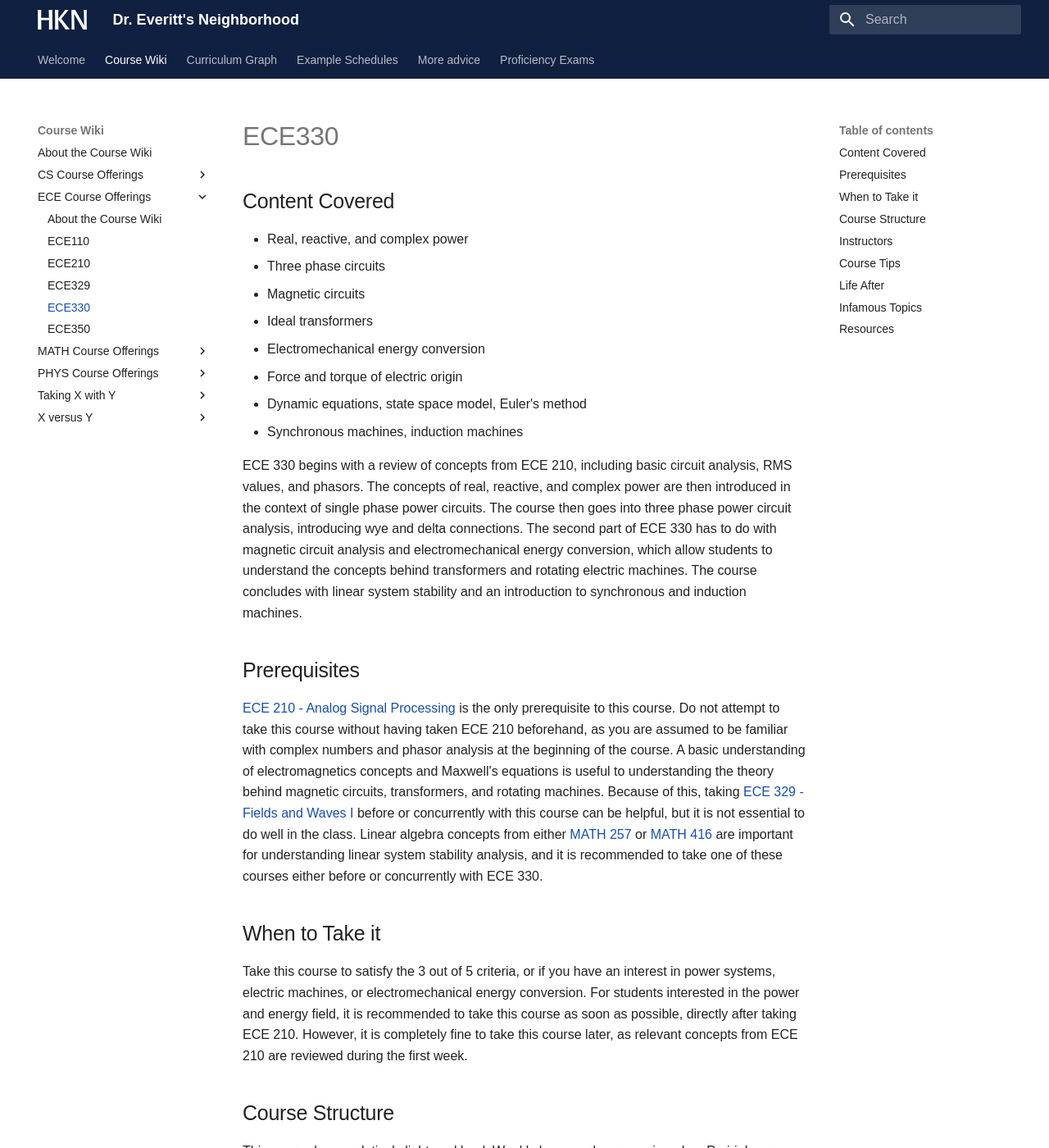
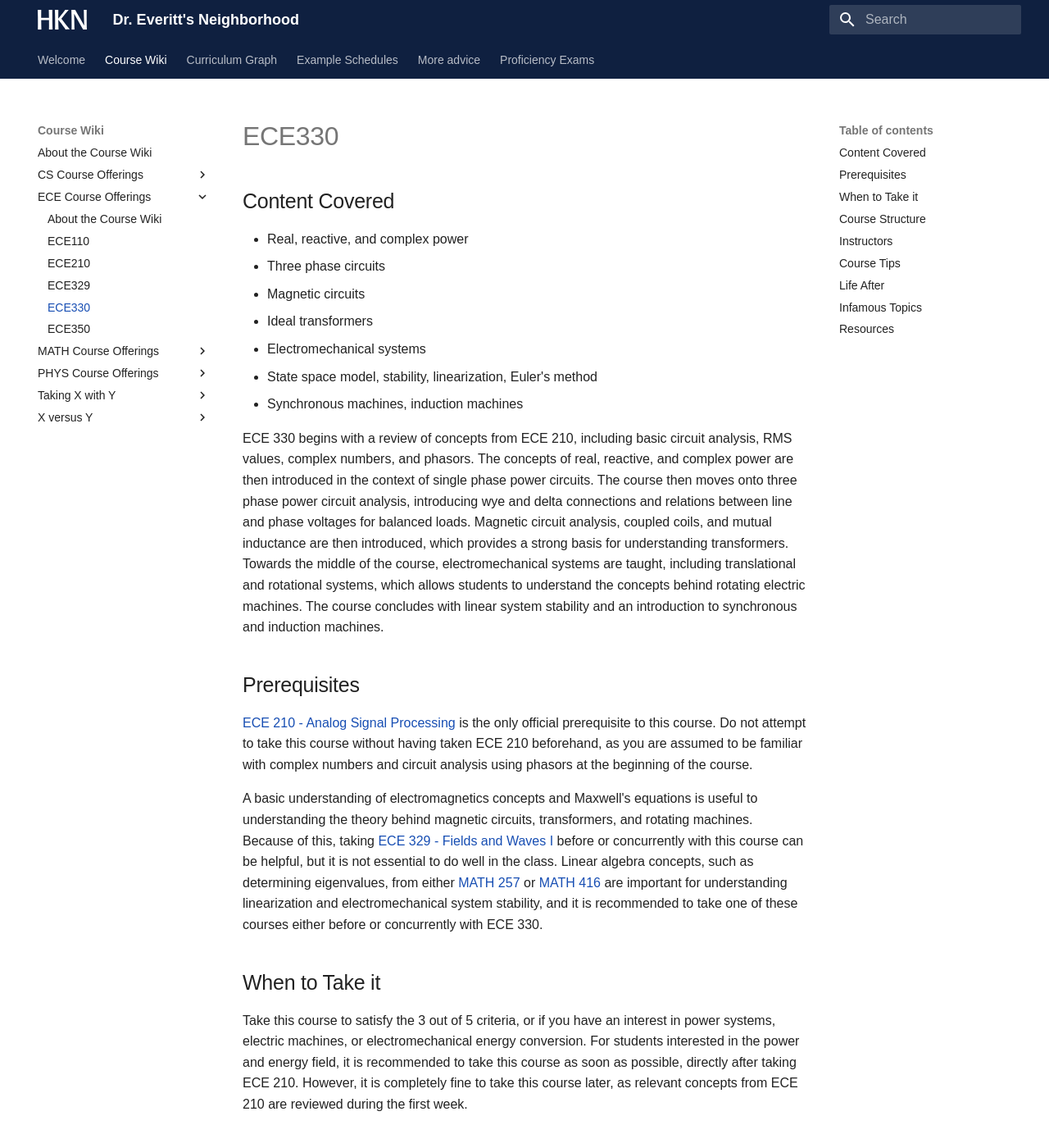
Before and after one commit to hkn-alpha/wiki, an MkDocs documentation site: the page built from docs/Course Wiki/ECE Course Offerings/ECE330.md, in a window 1280 px wide and 1400 px high. Shown: the whole window at 82% size. Built offline with MkDocs 1.6.1 and Material for MkDocs 9.7.7, drawn with Linux system fonts in a browser that asks for light colours; some web fonts are replaced; some of the changed text lies outside the part shown.

Commit message:
Updated ECE 330 page

```diff
--- a/docs/Course Wiki/ECE Course Offerings/ECE330.md
+++ b/docs/Course Wiki/ECE Course Offerings/ECE330.md
@@ -6,16 +6,17 @@
 - Three phase circuits
 - Magnetic circuits
 - Ideal transformers
-- Electromechanical energy conversion
-- Force and torque of electric origin
-- Dynamic equations, state space model, Euler's method
+- Electromechanical systems
+- State space model, stability, linearization, Euler's method
 - Synchronous machines, induction machines
 
-ECE 330 begins with a review of concepts from ECE 210, including basic circuit analysis, RMS values, and phasors.  The concepts of real, reactive, and complex power are then introduced in the context of single phase power circuits.  The course then goes into three phase power circuit analysis, introducing wye and delta connections.  The second part of ECE 330 has to do with magnetic circuit analysis and electromechanical energy conversion, which allow students to understand the concepts behind transformers and rotating electric machines.  The course concludes with linear system stability and an introduction to synchronous and induction machines.
+ECE 330 begins with a review of concepts from ECE 210, including basic circuit analysis, RMS values, complex numbers, and phasors.  The concepts of real, reactive, and complex power are then introduced in the context of single phase power circuits.  The course then moves onto three phase power circuit analysis, introducing wye and delta connections and relations between line and phase voltages for balanced loads.  Magnetic circuit analysis, coupled coils, and mutual inductance are then introduced, which provides a strong basis for understanding transformers.  Towards the middle of the course, electromechanical systems are taught, including translational and rotational systems, which allows students to understand the concepts behind rotating electric machines.  The course concludes with linear system stability and an introduction to synchronous and induction machines.
 
 ## Prerequisites
 
-[ECE 210 - Analog Signal Processing](ECE210.md) is the only prerequisite to this course.  Do not attempt to take this course without having taken ECE 210 beforehand, as you are assumed to be familiar with complex numbers and phasor analysis at the beginning of the course.  A basic understanding of electromagnetics concepts and Maxwell's equations is useful to understanding the theory behind magnetic circuits, transformers, and rotating machines.  Because of this, taking [ECE 329 - Fields and Waves I](ECE329.md) before or concurrently with this course can be helpful, but it is not essential to do well in the class.  Linear algebra concepts from either [MATH 257](../MATH%20Course%20Offerings/MATH257.md) or [MATH 416](../MATH%20Course%20Offerings/MATH416.md) are important for understanding linear system stability analysis, and it is recommended to take one of these courses either before or concurrently with ECE 330.
+[ECE 210 - Analog Signal Processing](ECE210.md) is the only official prerequisite to this course.  Do not attempt to take this course without having taken ECE 210 beforehand, as you are assumed to be familiar with complex numbers and circuit analysis using phasors at the beginning of the course.
+
+A basic understanding of electromagnetics concepts and Maxwell's equations is useful to understanding the theory behind magnetic circuits, transformers, and rotating machines.  Because of this, taking [ECE 329 - Fields and Waves I](ECE329.md) before or concurrently with this course can be helpful, but it is not essential to do well in the class.  Linear algebra concepts, such as determining eigenvalues, from either [MATH 257](../MATH%20Course%20Offerings/MATH257.md) or [MATH 416](../MATH%20Course%20Offerings/MATH416.md) are important for understanding linearization and electromechanical system stability, and it is recommended to take one of these courses either before or concurrently with ECE 330.
 
 ## When to Take it
 
@@ -31,7 +32,7 @@
 
 ## Instructors
 
-Professors Jonathon Schuh, Olga Mironenko, and Richard Zhang have taught the course recently.  All are very knowledgeable about the power field; you can't go wrong with any of them.
+Professors Jonathon Schuh, Olga Mironenko, and Richard Zhang have taught the course recently.  The professors all have strong backgrounds in the power field and are very easy to ask questions to.  Going to their office hours is recommended.
 
 ## Course Tips
 
@@ -39,12 +40,16 @@
 
 ## Life After
 
-[ECE 431 - Electric Machinery](ECE431.md) and [ECE 476 - Power System Analysis](ECE476.md) both have ECE 330 as a prerequisite.  ECE 431 follows on directly from ECE 330 and focuses on transformers and rotating electric machines.  ECE 431 also has a lab component where students make measurements, perform tests, and determine performance characteristics of electric machines.  ECE 476 is a course on power systems, covering transmission line modeling, power flow, transient stability, and short circuit analysis.  Students who are interested in power systems should also consider taking [ECE 464 - Power Electronics](ECE464.md) (prerequisite: [ECE 342](ECE342.md)) and [ECE 469 - Power Electronics Laboratory](ECE469.md) (prerequisite: [ECE 343](ECE343.md)), which cover power electronic switching devices and power converters.  ECE 431 is only offered during the spring semester, while ECE 464, ECE 469, and ECE 476 are only offered during the spring semester.
+ECE 330 opens the door to the power and energy field.  You should take this course if you are interested in power generation, electric motors, generators, and drives, transformer design, power electronics, or renewable energy.
 
-[ECE 333 - Green Electric Energy](ECE333.md) is another great course that is offered every semester. If you are interested in alternative energy such as wind turbines and photo-voltaic cells, you should consider ECE 333. You could also take up Solar Decathlon, which is a two semesters course that satisfies your senior design criteria as well. Finally, if you wish to specialize in the control area, you should also take up [ECE 486 - Control Systems](ECE486.md); this course will help you in power electronic design and lead the way to advanced grid system control.
+[ECE 431 - Electric Machinery](ECE431.md) and [ECE 476 - Power System Analysis](ECE476.md) both have ECE 330 as a prerequisite.  ECE 431 follows on directly from ECE 330 and focuses on transformers and rotating electric machines.  ECE 431 also has a lab component where students make measurements, perform tests, and determine performance characteristics of electric machines.  ECE 476 is a course on power systems, covering topics such as transmission line modeling, power flow, transient stability, and short circuit analysis.
+
+Students who are interested in power systems should also consider taking [ECE 464 - Power Electronics](ECE464.md) (prerequisite: [ECE 342](ECE342.md)) and [ECE 469 - Power Electronics Laboratory](ECE469.md) (prerequisite: [ECE 343](ECE343.md)), which cover power electronic switching devices and power converters.  ECE 431 is only offered during the spring semester, while ECE 464, ECE 469, and ECE 476 are only offered during the fall semester.
+
+[ECE 333 - Green Electric Energy](ECE333.md) is another great course that is offered every semester. If you are interested in alternative energy such as wind turbines and photo-voltaic cells, you should consider ECE 333. You could also take up Solar Decathlon, which is a two semester course that satisfies your senior design criteria as well. Finally, if you wish to specialize in the control area, you should also take up [ECE 486 - Control Systems](ECE486.md); this course will help you in power electronic design and lead the way to advanced grid system control.
 
 ## Infamous Topics
 
-
+Electromechanical systems, dynamics, state space modeling, linearization, and stability are taught later in the course, and are the most challenging topics.  The textbook is a very helpful resource when it comes to these topics.
 
 ## Resources
```
